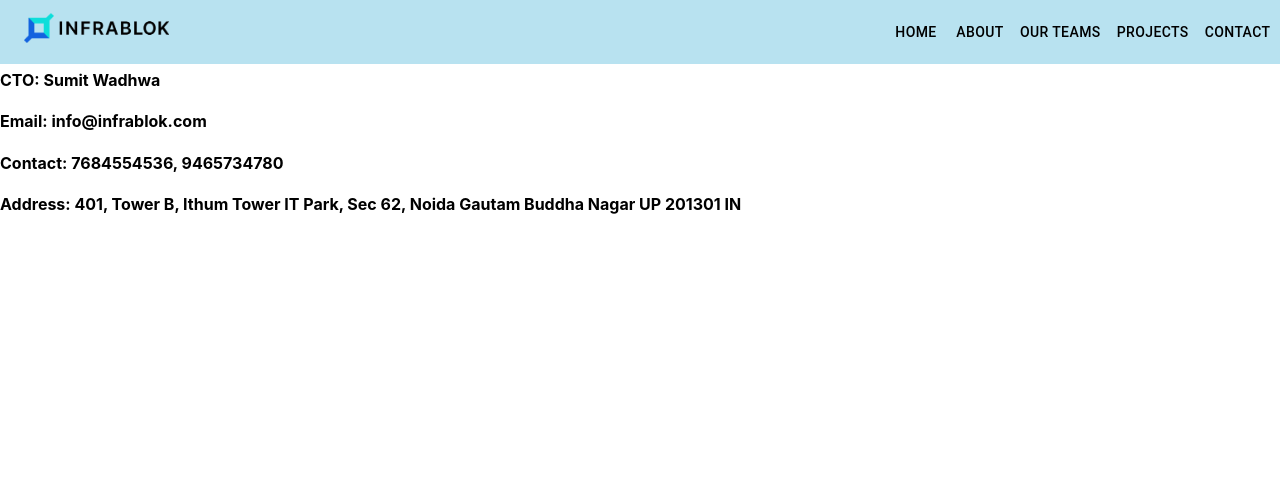
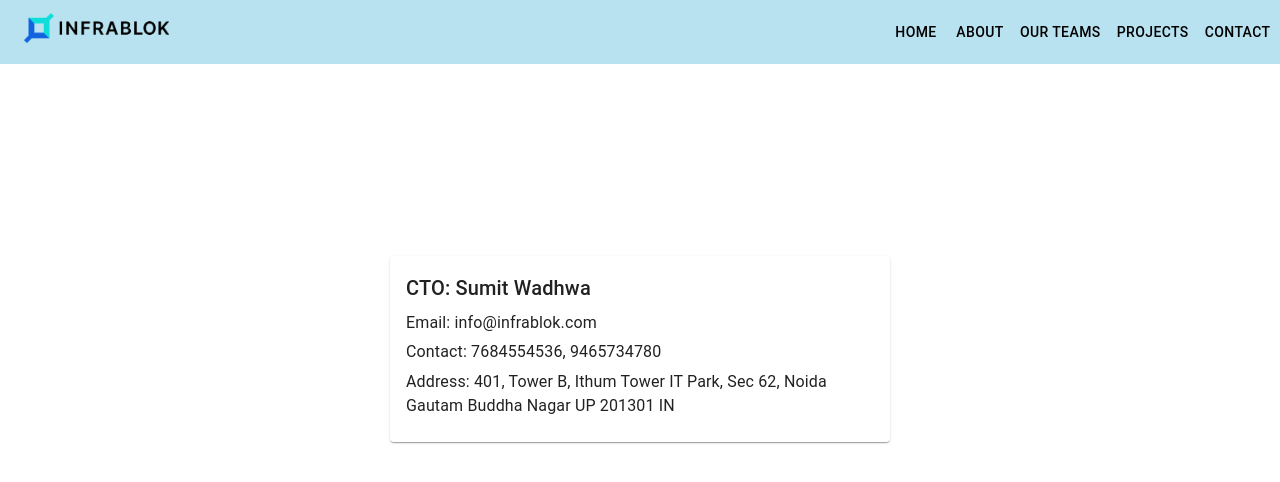
Before and after one commit to Ayuinfra/InfraBlok_Portal, a React (Create React App) app: page /contact in a window 1280 px wide. Shown: the top 482 px of the page. Built offline with nearby package versions, Linux system fonts and the light colour scheme.

Commit message:
Contact Data Updated

```diff
--- a/src/contact/ContactData.js
+++ b/src/contact/ContactData.js
@@ -1,15 +1,34 @@
-// ContactData.js
 import React from "react";
+import { Card, CardContent, Grid, Typography } from "@mui/material";
 
 const ContactData = () => {
-    return (
-        <div>
-            <h4>CTO: Sumit Wadhwa</h4>
-            <h4>Email: info@infrablok.com</h4>
-            <h4>Contact: 7684554536, 9465734780</h4>
-            <h4>Address: 401, Tower B, Ithum Tower IT Park, Sec 62, Noida Gautam Buddha Nagar UP 201301 IN</h4>
-        </div>
-    );
+  return (
+    <Grid
+      container
+      justifyContent="center"
+      alignItems="center"
+      height="70vh"
+    >
+      <Grid item>
+        <Card sx={{ maxWidth: 500 }}>
+          <CardContent>
+            <Typography variant="h6" gutterBottom>
+              CTO: Sumit Wadhwa
+            </Typography>
+            <Typography gutterBottom>
+              Email: info@infrablok.com
+            </Typography>
+            <Typography gutterBottom>
+              Contact: 7684554536, 9465734780
+            </Typography>
+            <Typography>
+              Address: 401, Tower B, Ithum Tower IT Park, Sec 62, Noida Gautam Buddha Nagar UP 201301 IN
+            </Typography>
+          </CardContent>
+        </Card>
+      </Grid>
+    </Grid>
+  );
 };
 
 export default ContactData;
```
